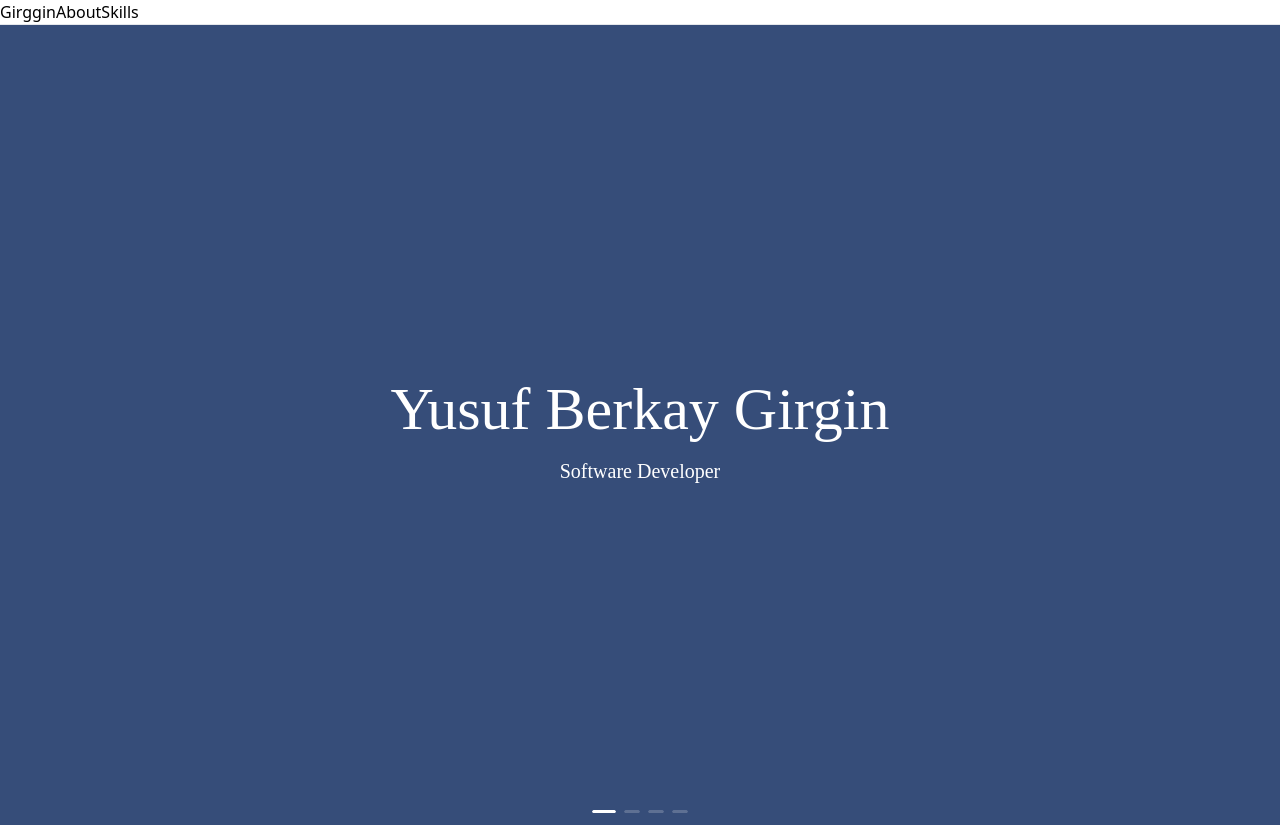
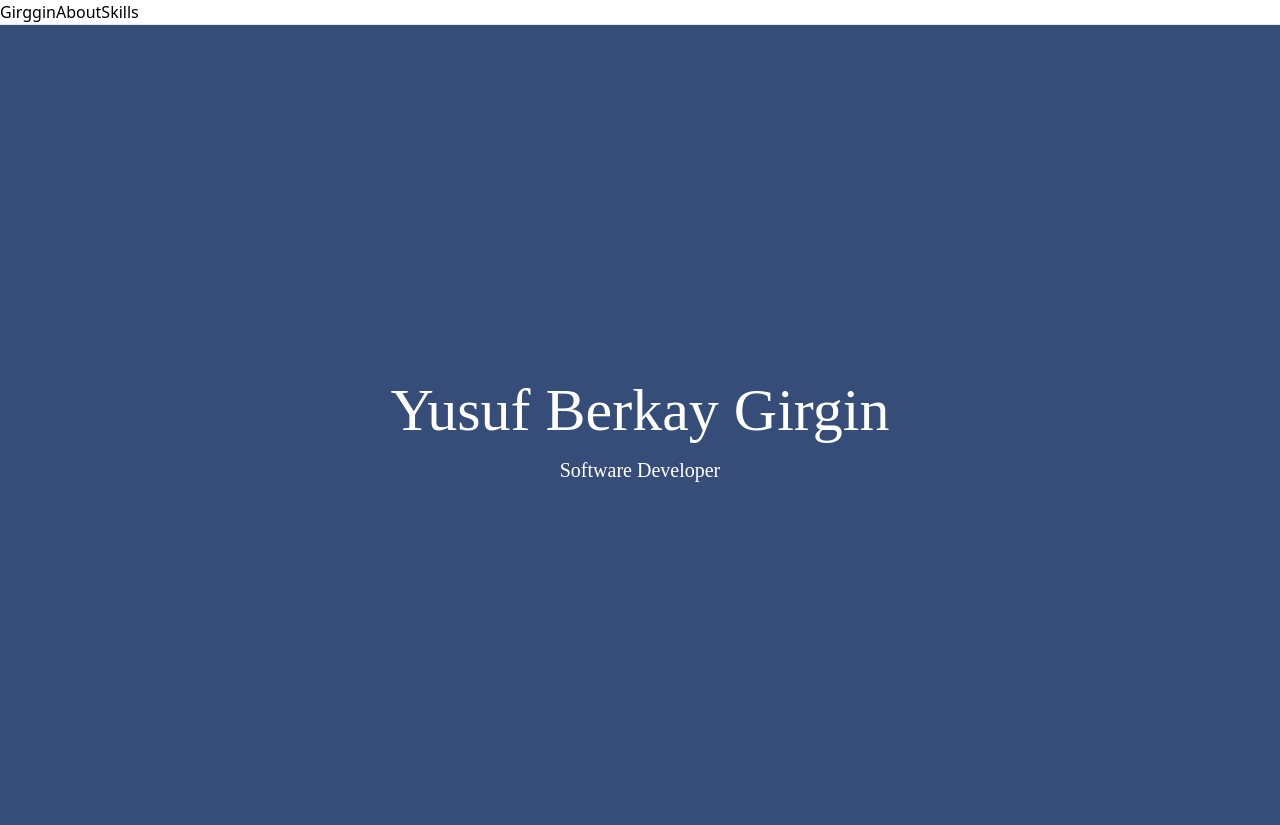
Before and after one commit to ybgirgin3/portfolio, a React (Create React App) app: page / in a window 1280 px wide. Built offline with nearby package versions, Linux system fonts and the light colour scheme.

Commit message:
removed carosel

```diff
--- a/src/Screens/HomeScreen.tsx
+++ b/src/Screens/HomeScreen.tsx
@@ -1,5 +1,4 @@
 import React, { Component } from 'react';
-import { Carousel } from 'antd';
 import HomeContent from '../Content/HomeContent';
 
 export default class HomeScreen extends Component {
@@ -10,22 +9,9 @@ export default class HomeScreen extends Component {
   };
   render() {
     return (
-      <Carousel className="h-100">
-        <div>
-          <h3 style={this.contentStyle}>
+        <div style={this.contentStyle}>
             <HomeContent />
-          </h3>
         </div>
-        <div>
-          <h3 style={this.contentStyle}>2</h3>
-        </div>
-        <div>
-          <h3 style={this.contentStyle}>3</h3>
-        </div>
-        <div>
-          <h3 style={this.contentStyle}>4</h3>
-        </div>
-      </Carousel>
     );
   }
 }
```
